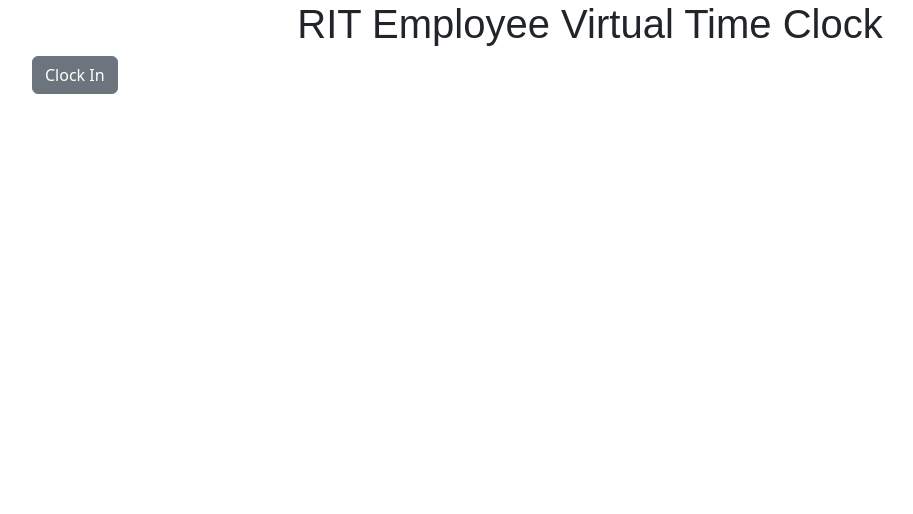
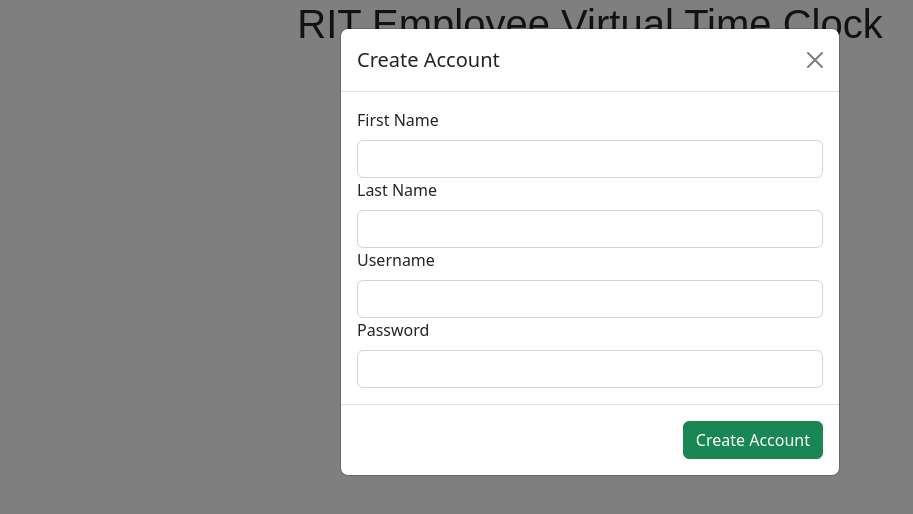
Before and after one commit to Jreepmeyer2002/Time-Clock, a React (Create React App) app in the folder app/: page / in a window 1280 px wide. Shown: the top 514 px of the page, without its empty margins (50-963 px from the left). Built offline with nearby package versions, Linux system fonts and the light colour scheme.

Commit message:
Added Modal to create a new account

```diff
--- a/app/src/ClockInOut.tsx
+++ /dev/null
@@ -1,14 +0,0 @@
-import { Component } from "react";
-import { Button } from "reactstrap";
-
-
-class ClockInOut extends Component{
-    render()
-    {
-        return(
-            <div>
-                <Button>Clock In</Button>
-            </div>
-        )
-    }
-} export default ClockInOut;
--- /dev/null
+++ b/app/src/CreateAccount.tsx
@@ -0,0 +1,71 @@
+import { Component } from "react";
+import {ModalBody, Label, Input, ModalFooter, Button} from "reactstrap";
+
+type myProps = {
+    newUser(): any
+};
+
+type myState = {
+    data: [any],
+    currentUser: number
+};
+
+class CreateAccount extends Component<myProps, myState>{
+
+    constructor(props: any){
+        super(props)
+        this.state = {
+            data : [0],
+            currentUser: 0
+        };
+    }
+
+    updateFName = (e: any) =>{
+        var copy = this.state.data;
+        copy[this.state.currentUser][0] = e.target.value;
+        this.setState({data: copy})
+    }
+
+    updateLName = (e: any) =>{
+        var copy = this.state.data;
+        copy[this.state.currentUser][1] = e.target.value;
+        this.setState({data: copy})
+    }
+
+    updateUsername = (e: any) =>{
+        var copy = this.state.data;
+        copy[this.state.currentUser][2] = e.target.value;
+        this.setState({data: copy})
+    }
+
+    updatePassword = (e: any) =>{
+        var copy = this.state.data;
+        copy[this.state.currentUser][3] = e.target.value;
+        this.setState({data: copy})
+    }
+
+    newUser = () =>{
+            this.props.newUser();
+    }
+
+
+    render(){
+        return(
+            <div>
+                <ModalBody>
+                    <Label for="field1">First Name</Label>
+                        <Input id="field1" name="first_name" value={this.state.data[this.state.currentUser][0]} type="text" onChange={this.updateFName}/>
+                    <Label for="field2">Last Name</Label>
+                        <Input id="field2" name="last_name" value={this.state.data[this.state.currentUser][1]} type="text" onChange={this.updateLName}/>
+                    <Label for="field3">Username</Label>
+                        <Input id="field3" name="username" value={this.state.data[this.state.currentUser][2]} type="text" onChange={this.updateUsername}/>
+                    <Label for="field4">Password</Label>
+                        <Input id="field4" name="warning_cap" value={this.state.data[this.state.currentUser][3]} type="text" onChange={this.updatePassword}/>
+                </ModalBody>
+                <ModalFooter>
+                        <Button color='success' onClick={this.newUser}>Create Account</Button>
+                </ModalFooter>
+            </div>
+        )
+    }
+} export default CreateAccount;
--- a/app/src/Page.tsx
+++ b/app/src/Page.tsx
@@ -1,17 +1,51 @@
 import { Component } from "react";
 import Headings from "./Headings";
-import {Col, Row, Container} from "reactstrap";
-import ClockInOut from "./ClockInOut";
+import {Col, Row, Container, Modal, ModalHeader} from "reactstrap";
+import ClockIn from "./ClockIn";
+import ClockOut from "./ClockOut";
+import CreateAccount from "./CreateAccount";
 
-class Page extends Component{
+type myProps = {
+
+};
+
+type myState = {
+    toggleState: boolean
+};
+
+class Page extends Component<myProps, myState>{
+
+    constructor(props: any){
+        super(props);
+        this.state = {
+            toggleState: true
+        };
+
+    }
+
+    showHide = () => {
+        this.setState({toggleState: !this.state.toggleState})
+    }
+
+    newUser = () => {
+        this.showHide();
+    }
+
     render(){
         return(
             <body>
                 <Headings/>
                 <Container>
                     <Row>
-                        <ClockInOut></ClockInOut>
+                        <Col md="6"></Col>
+                            <Col md="1"><ClockIn></ClockIn></Col>
+                            <Col md="1"><ClockOut></ClockOut></Col>
+                        <Col md="5"></Col>
                     </Row>
+                    <Modal isOpen={this.state.toggleState} toggle={this.showHide} >
+                        <ModalHeader toggle={this.showHide}>Create Account</ModalHeader>
+                        <CreateAccount newUser={this.newUser}></CreateAccount>
+                    </Modal>
                 </Container>
             </body>
         )
--- a/app/src/index.tsx
+++ b/app/src/index.tsx
@@ -1,11 +1,10 @@
 import React from 'react';
 import ReactDOM from 'react-dom/client';
-import './index.css';
 import Page from './Page';
+import App from './App'
 import reportWebVitals from './reportWebVitals';
 import './page.css';
 import 'bootstrap/dist/css/bootstrap.min.css';
-
 import 'bootstrap/dist/css/bootstrap.css';
 
 const root = ReactDOM.createRoot(
--- a/app/src/page.css
+++ b/app/src/page.css
@@ -2,7 +2,3 @@
     text-align: center;
     font-family: Arial, Helvetica, sans-serif;
 }
-
-body{
-    background-color: orange;
-}
```
